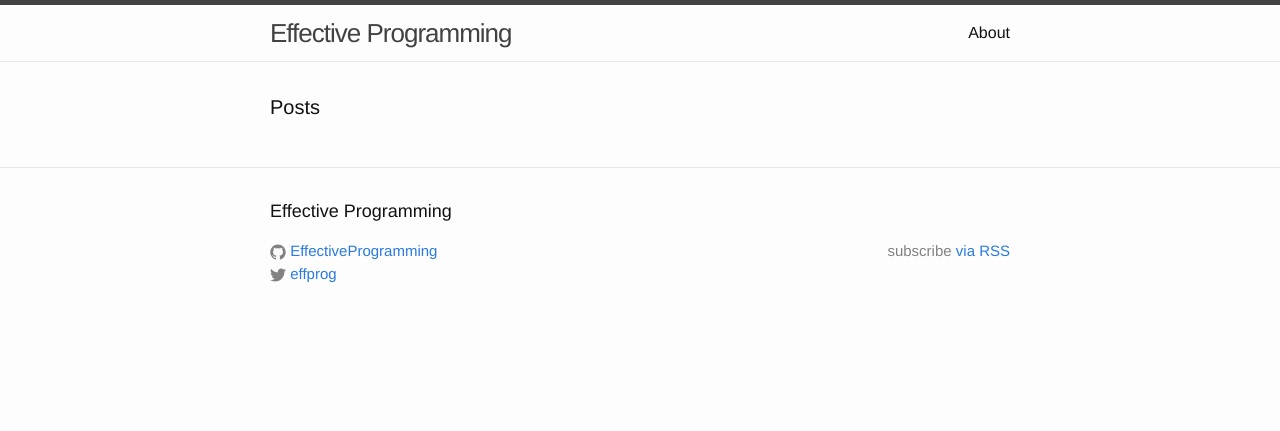
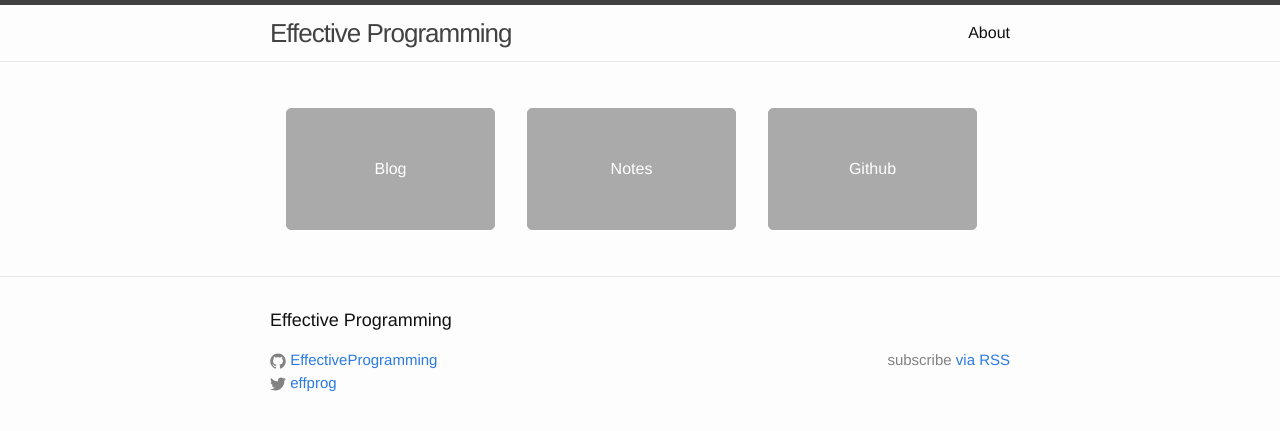
Before and after one commit to EffectiveProgramming-Websites/com.effectiveprogramming.www, a Jekyll site: the page built from index.html, in a window 1280 px wide. Shown: the top 431 px of the page. Built offline with Jekyll 4.4.1, drawn with Linux system fonts in a browser that asks for light colours.

Commit message:
New front and about pages.

```diff
--- /dev/null
+++ b/_sass/_custom.scss
@@ -0,0 +1,20 @@
+div.home {
+	ul.destinations {
+		list-style: none;
+		margin: 0;
+		padding: 0;
+		li {
+			border: 1px solid #aaa;
+			border-radius: 5px;
+			background-color: #aaa;
+			float: left;
+			margin: 1em;
+			padding: 3em;
+			width: 15%;
+			text-align: center;
+			a {
+				color: #fff;
+			}
+		}
+	}
+}
--- a/_sass/_layout.scss
+++ b/_sass/_layout.scss
@@ -133,7 +133,6 @@
 .footer-col-3 {
     width: -webkit-calc(45% - (#{$spacing-unit} / 2));
     width:         calc(45% - (#{$spacing-unit} / 2));
-	text-align: right;
 }
 
 @include media-query($on-laptop) {
--- a/_sass/_overrides.scss
+++ b/_sass/_overrides.scss
@@ -11,6 +11,7 @@
 .footer-col-3 {
     width: -webkit-calc(30% - (#{$spacing-unit} / 2));
     width:         calc(30% - (#{$spacing-unit} / 2));
+	text-align: right;
 }
 
 span.post-meta {
--- a/css/main.scss
+++ b/css/main.scss
@@ -49,5 +49,6 @@ $on-laptop:        800px;
         "base",
         "layout",
         "syntax-highlighting",
-		"overrides"
+		"overrides",
+		"custom"
 ;
--- a/index.html
+++ b/index.html
@@ -3,13 +3,15 @@ layout: default
 ---
 
 <div class="home">
-
-  <h1 class="page-heading">Posts</h1>
-
-	{% for post in site.posts %}
-	<p>
-		<span class="post-meta">{{ post.date | date: "%-d %b %Y" }}</span><a href="{{ post.url | prepend: site.baseurl }}">{{ post.title }}</a>&nbsp;<span class="post-tags">{{ post.categories }} {{ post.tags }}</span>
-	</p>
-	{% endfor %}
-
+	<ul class="destinations">
+		<li>
+			<a href="http://blog.effectiveprogramming.com/">Blog</a>
+		</li>
+		<li>
+			<a href="http://notes.effectiveprogramming.com/">Notes</a>
+		</li>
+		<li>
+			<a href="http://github.com/EffectiveProgramming">Github</a>
+		</li>
+	</ul>
 </div>
```
Also changed, not shown: about.md (+9 -1 lines).
